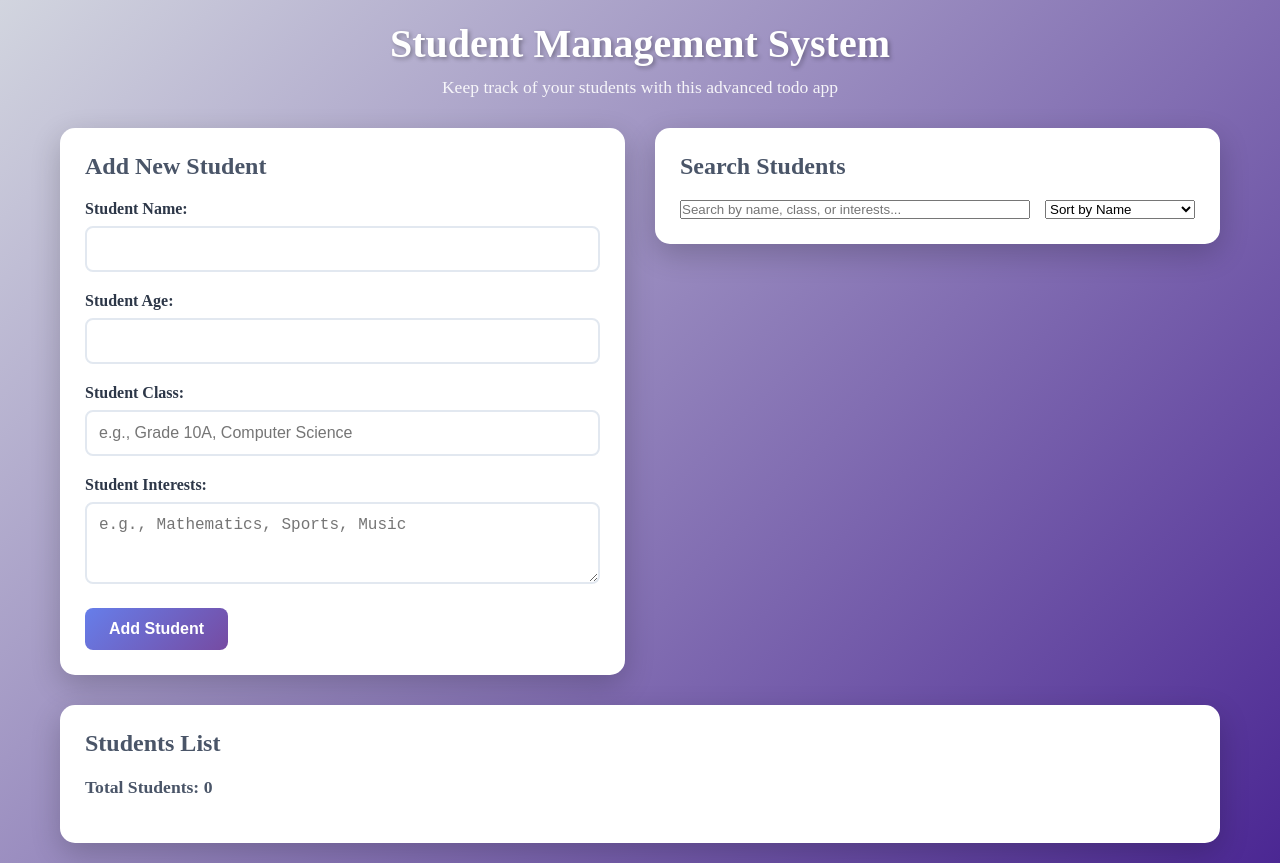
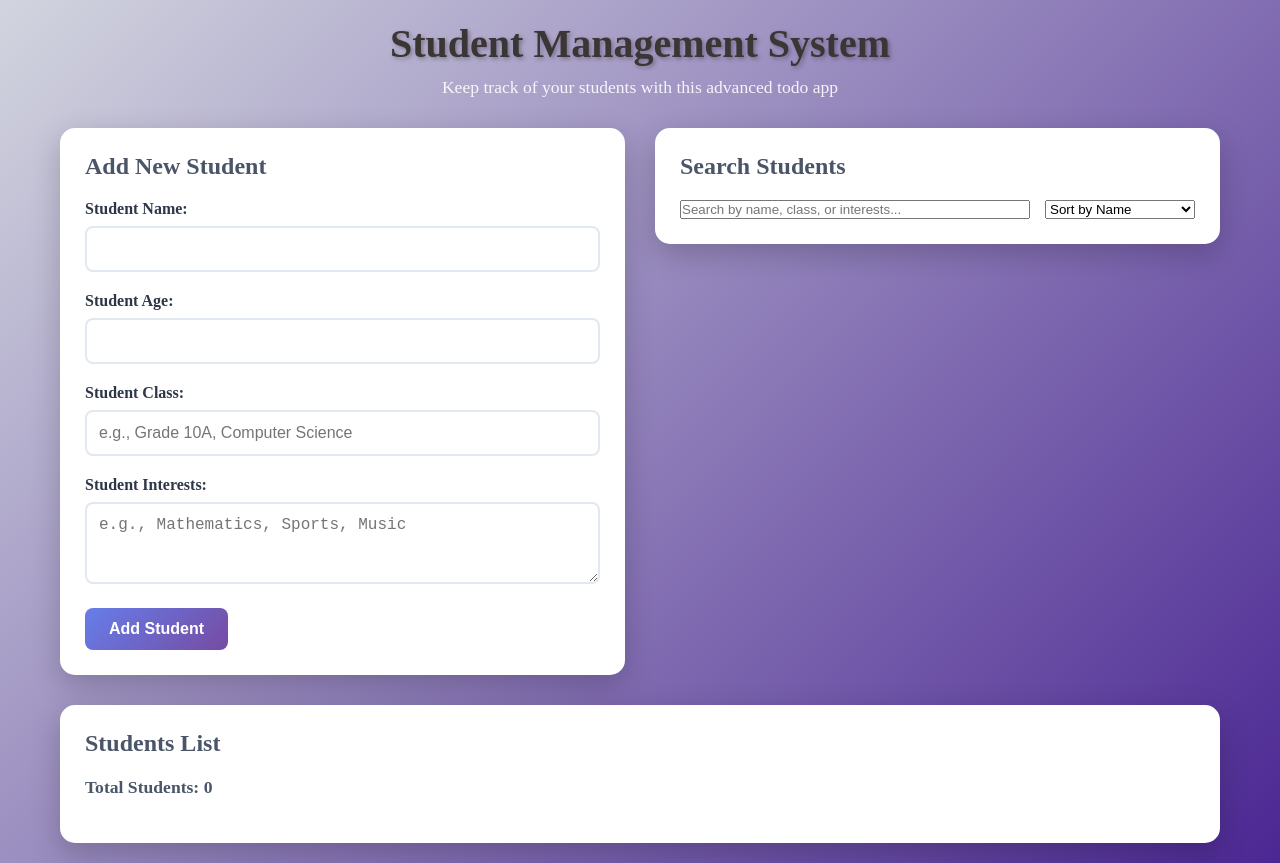
Before and after one commit to Goodnessukaigwe/advance_todo_app, a plain HTML site: page index.html in a window 1280 px wide. Drawn offline with Linux system fonts and the light colour scheme; a script that the page names is missing.

Commit message:
Fix header h1 color to ensure consistent styling

```diff
--- a/style.css
+++ b/style.css
@@ -27,6 +27,7 @@ header h1 {
     font-size: 2.5rem;
     margin-bottom: 10px;
     text-shadow: 2px 2px 4px rgba(0,0,0,0.3);
+    color: #3b3535;
 }
 
 header p {
```
